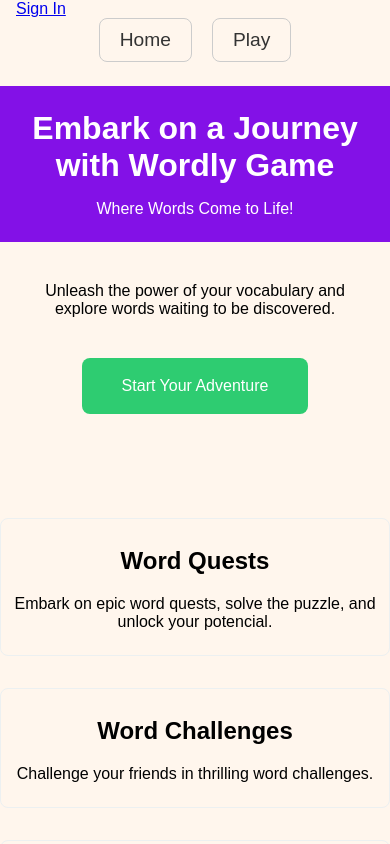
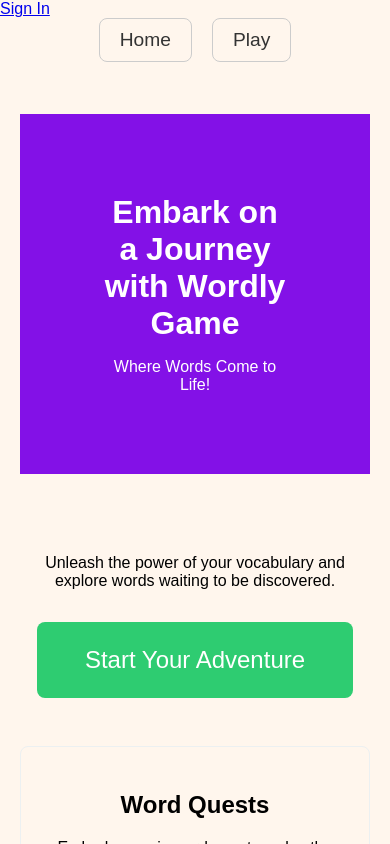
Before and after one commit to bochrap/wordle-clone-next, a Next.js app: page / in a window 390 px wide. Shown: the top 844 px of the page. Built offline with nearby package versions, Linux system fonts and the light colour scheme; no server answers; the database is empty.

Commit message:
some changes in the css

```diff
--- a/src/app/(main)/globals.css
+++ b/src/app/(main)/globals.css
@@ -1,7 +1,3 @@
-a {
-  margin: 1rem;
-}
-
 /* home page */
 body {
   font-family: 'Arial', sans-serif;
@@ -68,8 +64,10 @@ nav a:hover:after {
 
 .header {
   background-color: #8311e7;
-  padding: 2rem;
+  padding: 5rem;
   color: #fff;
+  margin-bottom: 9rem;
+  margin-top: -12rem;
 }
 
 .header h1 {
@@ -87,7 +85,7 @@ nav a:hover:after {
 
 .main {
   text-align: center;
-  padding: 2rem;
+  margin-top: -5rem;
 }
 
 .playButton {
@@ -107,16 +105,17 @@ nav a:hover:after {
 
 .features {
   display: flex;
+  flex-wrap: wrap;
   justify-content: space-around;
   padding: 3rem 0;
+  margin-bottom: -10rem;
 }
 
 .feature {
-  flex: 1;
+  flex: 1 1;
   padding: 1.5rem;
   border: 1px solid #ecf0f1;
   border-radius: 8px;
-  margin: 0 1rem;
 }
 
 .feature:hover {
@@ -137,54 +136,31 @@ nav a:hover:after {
 
 /* Styles for tablet devices */
 @media only screen and (max-width: 768px) {
+  nav {
+    margin-bottom: 0;
+  }
+
+  .container {
+    padding: 0 20px;
+  }
 
   .header {
-    padding: 1.5rem;
-  }
-
-  .main {
-    padding: 1.5rem;
-  }
-
-  .playButton {
-    padding: 1.2rem 2.5rem;
-    font-size: 1.2rem;
-    margin-top: 1.5rem;
+    margin-top: 3rem;
   }
 
   .features {
-    flex-direction: column;
+    margin-bottom: 0;
   }
 
   .feature {
-    margin: 1rem 0;
-    text-align: center;
-  }
-
-  .footer {
-    padding: 1rem 0.5rem;
+    flex-basis: 100%;
   }
 }
 
 /* Styles for mobile devices */
 @media only screen and (max-width: 480px) {
-  .header {
-    font-size: 1rem;
-  }
-
-  .main p {
-    font-size: 1rem;
-  }
 
   .playButton {
-    font-size: 1rem;
-  }
-
-  .feature {
-    padding: 0.5rem;
-  }
-
-  .footer p {
-    font-size: 0.8rem;
+    margin-top: 1rem;
   }
 }
--- a/src/components/Keyboard.css
+++ b/src/components/Keyboard.css
@@ -35,7 +35,7 @@ body {
   flex-direction: column;
   align-items: center;
   margin-top: 2rem;
-  margin-bottom: 0.5rem;
+  margin-bottom: 3rem
 }
 
 .keys-row {
```
